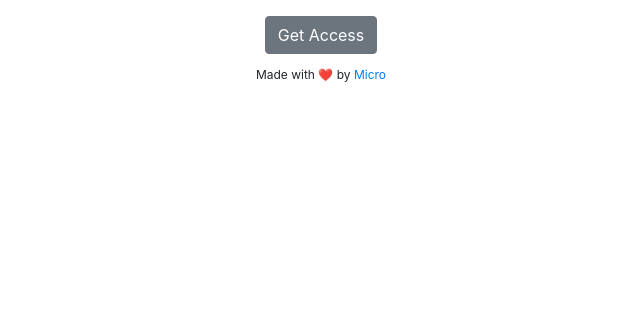
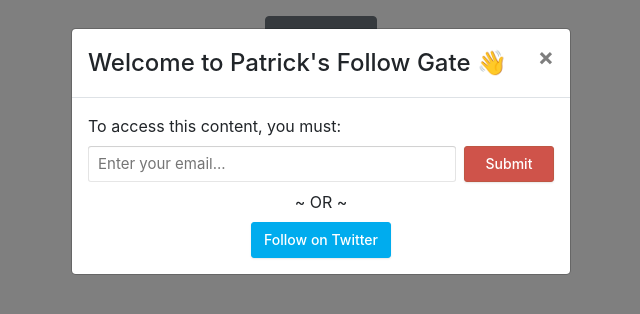
Before and after one commit to patrickxrivera/doorway-widget, a React (Create React App) app in the folder frontend/: page / in a window 1280 px wide. Shown: the top 314 px of the page, without its empty margins (319-959 px from the left). Built offline with nearby package versions, Linux system fonts and the light colour scheme.

Commit message:
Save email

```diff
--- a/frontend/package.json
+++ b/frontend/package.json
@@ -3,11 +3,14 @@
   "version": "0.1.0",
   "private": true,
   "dependencies": {
+    "@sentry/react": "^5.27.0",
+    "@sentry/tracing": "^5.27.0",
     "@testing-library/jest-dom": "^4.2.4",
     "@testing-library/react": "^9.3.2",
     "@testing-library/user-event": "^7.1.2",
     "axios": "^0.20.0",
     "bootstrap": "^4.5.3",
+    "email-validator": "^2.0.4",
     "react": "^16.14.0",
     "react-bootstrap": "^1.3.0",
     "react-dom": "^16.14.0",
--- /dev/null
+++ b/frontend/src/api/user.js
@@ -0,0 +1,13 @@
+import axios from "axios";
+import { SAVE_EMAIL } from "../utils/endpoints";
+import ErrorLogger from "../services/error-logger";
+
+export const saveEmail = async (email) => {
+    try {
+        const res = await axios.post(SAVE_EMAIL, { email });
+        return res.data;
+    } catch (e) {
+        ErrorLogger.send(e, { email });
+        return null;
+    }
+}
--- a/frontend/src/components/Modal/index.js
+++ b/frontend/src/components/Modal/index.js
@@ -1,10 +1,24 @@
-import React from 'react';
-import Button from "react-bootstrap/Button";
+import React, { useState } from 'react';
 import Modal from "react-bootstrap/Modal";
 import { getRequestToken } from '../../api/twitter';
+import { saveEmail } from "../../api/user";
 import { TWITTER_OAUTH_URL } from "../../utils/endpoints";
+import * as EmailValidator from 'email-validator';
+
+import {
+    EmailInputSectionContainer,
+    EmailInputContainer,
+    EmailInput,
+    EmailButton,
+    TwitterButton,
+    SectionContainer,
+    EmailErrorText
+} from "./styles";
 
 function ModalComponent({ show, setShow }) {
+    const [emailValue, setEmailValue] = useState("");
+    const [showEmailErrorMessage, setShowEmailErrorMessage] = useState(false);
+
     const handleClose = () => setShow(false);
 
     const handleContinueClick = async () => {
@@ -12,20 +26,45 @@
         window.location.href = `${TWITTER_OAUTH_URL}?oauth_token=${requestToken}`;
     }
 
+    const handleEmailChange = (e) => {
+        setEmailValue(e.target.value);
+    }
+
+    const handleEmailSubmit = async () => {
+        const isValidEmail = EmailValidator.validate(emailValue);
+
+        if (!isValidEmail) {
+            setShowEmailErrorMessage(true);
+            return;
+        }
+
+        // TODO: handle error
+        const res = await saveEmail(emailValue);
+    }
+
     return (
         <Modal show={show} onHide={handleClose}>
             <Modal.Header closeButton>
             <Modal.Title>Welcome to Patrick's Follow Gate 👋</Modal.Title>
             </Modal.Header>
-            <Modal.Body>Follow me on Twitter and give me your email... or else 🗡️</Modal.Body>
-            <Modal.Footer>
-            <Button variant="secondary" onClick={handleClose}>
-                Close
-            </Button>
-            <Button variant="primary" onClick={handleContinueClick}>
-                Continue
-            </Button>
-            </Modal.Footer>
+            <Modal.Body>
+                <span>To access this content, you must:</span>
+                <EmailInputSectionContainer>
+                    <EmailInputContainer>
+                        <EmailInput value={emailValue} onChange={handleEmailChange} placeholder="Enter your email..." type="email" autoComplete="off" />
+                    </EmailInputContainer>
+                    <EmailButton onClick={handleEmailSubmit} role="button" tabIndex="0">Submit</EmailButton>
+                </EmailInputSectionContainer>
+                {showEmailErrorMessage && <SectionContainer>
+                    <EmailErrorText>Invalid email. Please try again.</EmailErrorText>
+                </SectionContainer>}
+                <SectionContainer>
+                    <span>~ OR ~</span>
+                </SectionContainer>
+                <SectionContainer>
+                    <TwitterButton>Follow on Twitter</TwitterButton>
+                </SectionContainer>
+            </Modal.Body>
         </Modal>
     )
 }
--- /dev/null
+++ b/frontend/src/components/Modal/styles.js
@@ -0,0 +1,100 @@
+import styled from "styled-components";
+
+export const EmailInputContainer = styled.div`
+    display: flex;
+    align-items: center;
+    width: 100%;
+    font-size: 15px;
+    line-height: 26px;
+    padding: 4px 10px;
+    position: relative;
+    border-radius: 3px;
+    box-shadow: rgba(15, 15, 15, 0.1) 0px 0px 0px 1px inset, rgba(15, 15, 15, 0.1) 0px 1px 1px inset;
+    background: white;
+    cursor: text;
+    height: 36px;
+    flex: 1 1 0%;
+    margin-right: 8px;
+
+    &:focus-within {
+        box-shadow: rgba(46, 170, 220, 0.7) 0px 0px 0px 1px inset, rgba(46, 170, 220, 0.4) 0px 0px 0px 2px;
+    }
+`
+
+export const EmailInput = styled.input`
+    font-size: inherit;
+    line-height: inherit;
+    border: none;
+    background: none;
+    width: 100%;
+    display: block;
+    resize: none;
+    padding: 0px;
+
+    &:focus {
+        outline: none;
+    }
+`
+
+export const EmailButton = styled.div`
+    user-select: none;
+    transition: background 20ms ease-in 0s;
+    cursor: pointer;
+    display: inline-flex;
+    align-items: center;
+    justify-content: center;
+    white-space: nowrap;
+    height: 36px;
+    border-radius: 3px;
+    color: white;
+    font-size: 14px;
+    line-height: 1;
+    padding-left: 12px;
+    padding-right: 12px;
+    font-weight: 500;
+    background: rgb(207, 83, 74);
+    border: 1px solid rgb(190, 86, 67);
+    box-shadow: rgba(15, 15, 15, 0.1) 0px 1px 2px;
+    text-align: center;
+    width: 90px;
+    outline: none;
+`
+
+export const TwitterButton = styled.div`
+    user-select: none;
+    transition: background 20ms ease-in 0s;
+    cursor: pointer;
+    display: inline-flex;
+    align-items: center;
+    justify-content: center;
+    white-space: nowrap;
+    height: 36px;
+    border-radius: 3px;
+    color: white;
+    font-size: 14px;
+    line-height: 1;
+    padding-left: 12px;
+    padding-right: 12px;
+    font-weight: 500;
+    background: #00acee;
+    border: 1px solid #00acee;
+    box-shadow: rgba(15, 15, 15, 0.1) 0px 1px 2px;
+    text-align: center;
+    outline: none;
+`
+
+export const EmailInputSectionContainer = styled.div`
+    display: flex;
+    margin-top: 8px;
+`
+
+export const SectionContainer = styled.div`
+    display: flex;
+    justify-content: center;
+    margin-top: 8px;
+`
+
+export const EmailErrorText = styled.span`
+    font-size: 14px;
+    color: #FF0000;
+`
--- a/frontend/src/components/Widget/index.js
+++ b/frontend/src/components/Widget/index.js
@@ -4,7 +4,7 @@
 import styled from "styled-components";
 
 function Widget() {
-  const [show, setShow] = useState(false);
+  const [show, setShow] = useState(true);
 
   const handleShow = () => setShow(true);
 
--- a/frontend/src/index.js
+++ b/frontend/src/index.js
@@ -2,6 +2,9 @@
 import ReactDOM from 'react-dom';
 import './index.css';
 import App from './App';
+import { setupSentry } from './setup/sentry';
+
+setupSentry();
 
 ReactDOM.render(
   <React.StrictMode>
--- /dev/null
+++ b/frontend/src/services/error-logger.js
@@ -0,0 +1,11 @@
+import * as Sentry from "@sentry/react";
+
+class ErrorLogger {
+    static send(error, data) {
+        Sentry.captureException(new Error(error), {
+            tags: data
+        })
+    }
+}
+
+export default ErrorLogger;
--- /dev/null
+++ b/frontend/src/setup/sentry.js
@@ -0,0 +1,13 @@
+import * as Sentry from "@sentry/react";
+import { Integrations } from "@sentry/tracing";
+
+export const setupSentry = () => {
+    Sentry.init({
+        // TODO: move to config file
+        dsn: "https://9c860a9e112b4c05882d295583f236ec@o464689.ingest.sentry.io/5477495",
+        integrations: [
+          new Integrations.BrowserTracing(),
+        ],
+        tracesSampleRate: 1.0,
+      });
+}
--- a/frontend/src/utils/endpoints.js
+++ b/frontend/src/utils/endpoints.js
@@ -5,4 +5,6 @@
 
 export const GET_REQUEST_TOKEN = `${API_URL}/twitter/request-token`;
 
+export const SAVE_EMAIL = `${API_URL}/user/email`;
+
 export const TWITTER_OAUTH_URL = "https://api.twitter.com/oauth/authorize";
```
Also changed, not shown: 2 other files (tests, documents, lock files or other folders).
